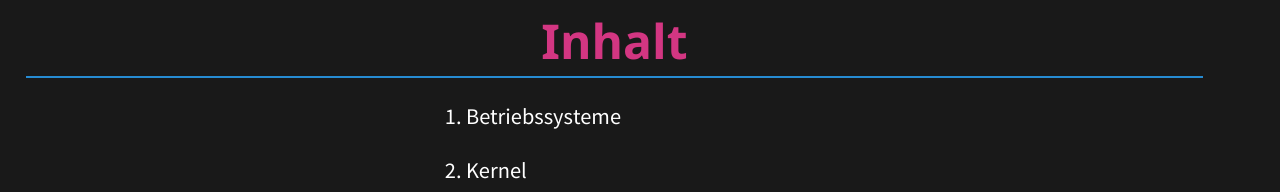
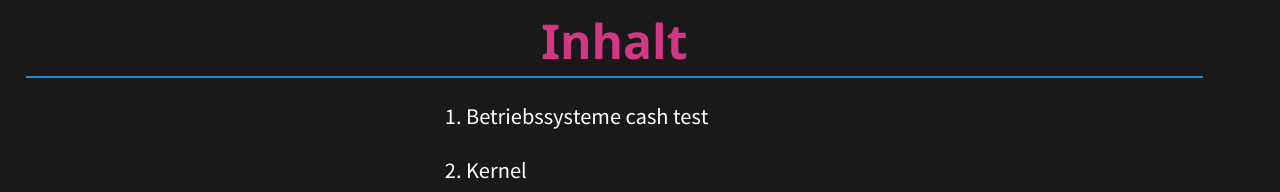
Before and after one commit to NoahJeanA/linux-presentation, a website: page index.html in a window 1280 px wide. Both pictures are taken after a click on the button "next slide". Shown: the top 192 px of the page. Drawn offline with Linux system fonts and the light colour scheme.

Commit message:
cash test v1

```diff
--- a/index.html
+++ b/index.html
@@ -25,7 +25,7 @@
         <h2 class="chapter-title" style="text-align: center;">Inhalt</h2>
         <div class="toc" style="display: flex; justify-content: center;">
           <ol style="list-style-position: inside; text-align: left; margin: 0; padding: 0;">
-            <li>Betriebssysteme</li>
+            <li>Betriebssysteme cash test</li>
             <li>Kernel</li>
             <li>Was ist Linux?</li>
             <li>Was ist GNU?</li>
```
